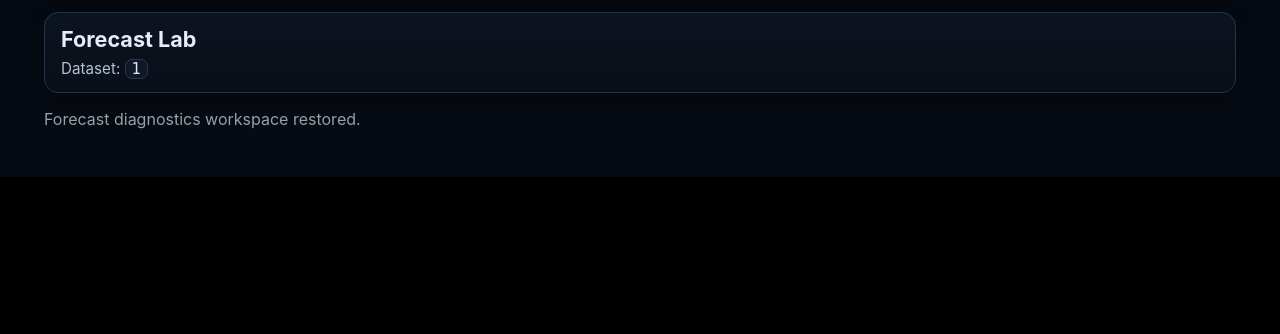
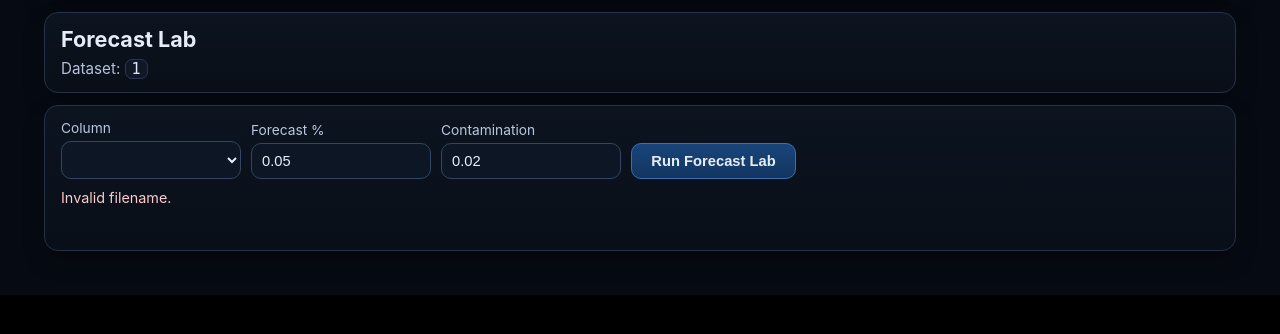
Before and after one commit to Quetzalcoatlus2/Data-analysis, a Flask app: page /labs/1/forecast in a window 1280 px wide. Shown: the part 77-411 px from the top of the page. Run offline with Flask 3, Linux system fonts and the light colour scheme; data that the repository does not hold is empty.

Commit message:
Refactor(research-forecast): convert forecast page to runtime lab shell
Replace static forecast placeholder in templates/research_forecast.html with runtime toolbar controls (column, forecast %, contamination), run action, status region, summary/chart/table containers.\n\nWhy: enable dynamic forecast diagnostics rendering from /api/labs responses.

```diff
--- a/templates/research_forecast.html
+++ b/templates/research_forecast.html
@@ -2,7 +2,26 @@
 {% block title %}Forecast Lab{% endblock %}
 {% block heading %}Forecast Lab{% endblock %}
 {% block body %}
-<section class="card">
-  <p class="muted">Forecast diagnostics workspace restored.</p>
+<section class="labs-card labs-shell" data-lab-page="forecast" data-lab-endpoint="forecast">
+  <div class="labs-toolbar">
+    <label class="labs-control" data-control="column">
+      Column
+      <select data-lab-control="column"></select>
+    </label>
+    <label class="labs-control" data-control="forecast_pct">
+      Forecast %
+      <input data-lab-control="forecast_pct" type="number" min="0" max="0.5" step="0.01" value="{{ forecast_pct }}" />
+    </label>
+    <label class="labs-control" data-control="contamination">
+      Contamination
+      <input data-lab-control="contamination" type="number" min="0.001" max="0.2" step="0.001" value="{{ contamination }}" />
+    </label>
+    <button class="labs-run-btn" type="button" data-lab-action="run">Run Forecast Lab</button>
+  </div>
+
+  <div class="labs-status" data-lab-status>Loading forecast diagnostics…</div>
+  <div class="labs-summary-grid" data-lab-summary></div>
+  <div class="labs-chart-grid" data-lab-chart></div>
+  <div class="labs-table-wrap" data-lab-table></div>
 </section>
 {% endblock %}
```
